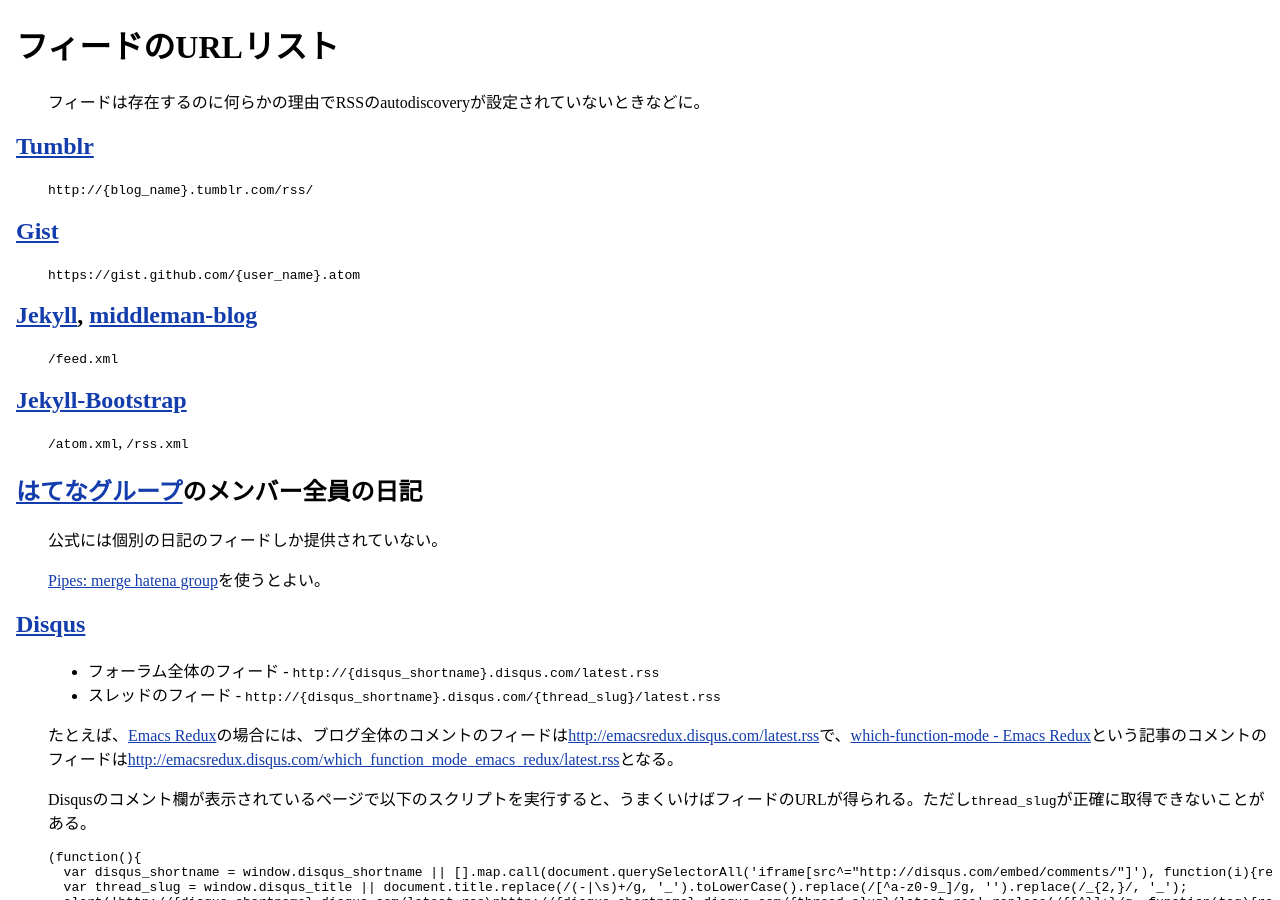
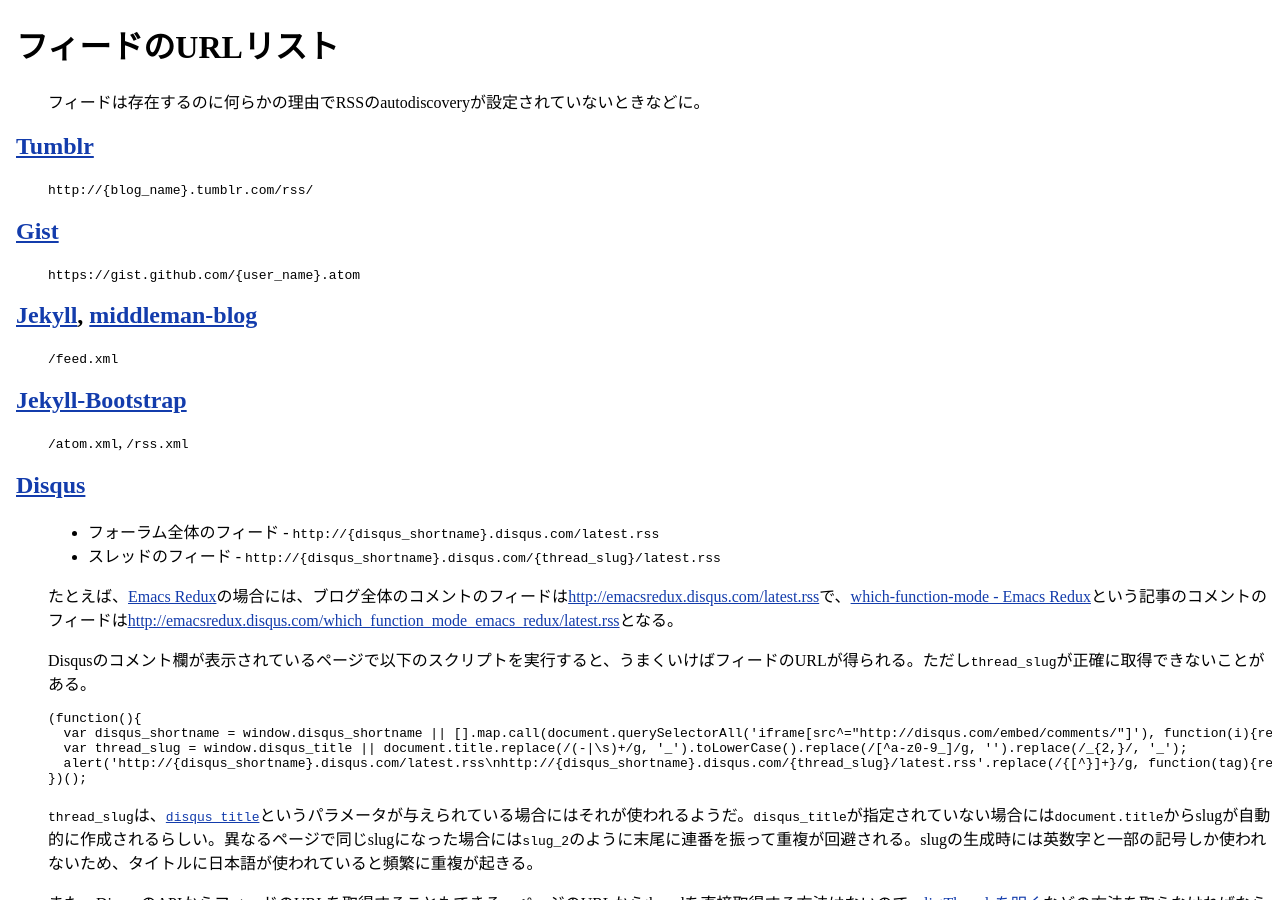
Before and after one commit to vzvu3k6k/feed_url_list, a Jekyll site: the page built from index.md, in a window 1280 px wide and 900 px high. Built offline with Jekyll 4.4.1, drawn with Linux system fonts in a browser that asks for light colours.

Commit message:
Remove Hatena::Group
Yahoo! Pipes is gone.

```diff
--- a/index.md
+++ b/index.md
@@ -22,12 +22,6 @@ title: フィードのURLリスト
 ## [Jekyll-Bootstrap](http://jekyllbootstrap.com/)
 
 `/atom.xml`, `/rss.xml`
-
-## [はてなグループ](http://g.hatena.ne.jp/)のメンバー全員の日記
-
-公式には個別の日記のフィードしか提供されていない。
-
-[Pipes: merge hatena group](http://pipes.yahoo.com/pipes/pipe.info?_id=TssmX7bb2xGYLar_l7okhQ)を使うとよい。
 
 ## [Disqus](https://disqus.com/)
 
```
